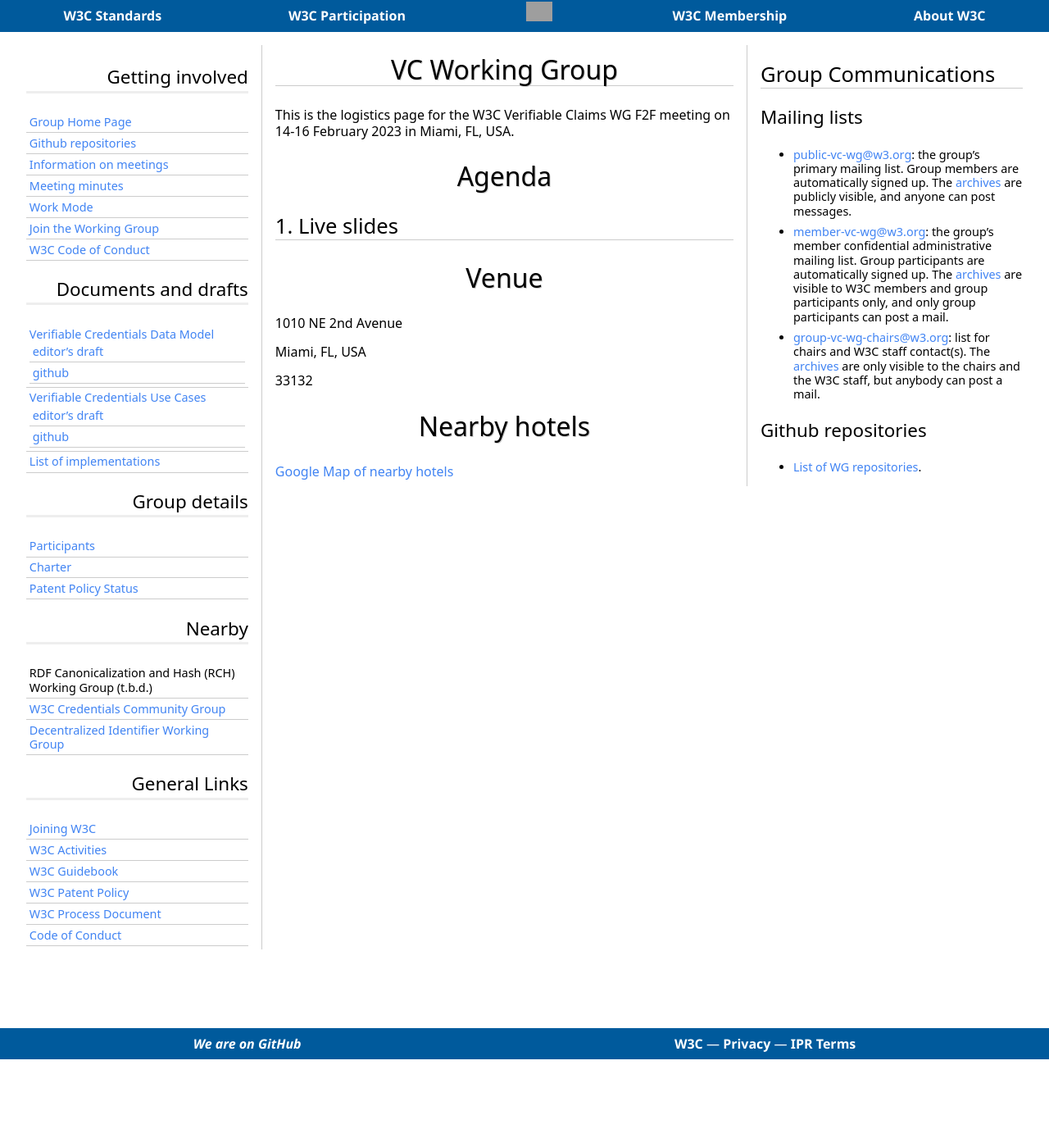
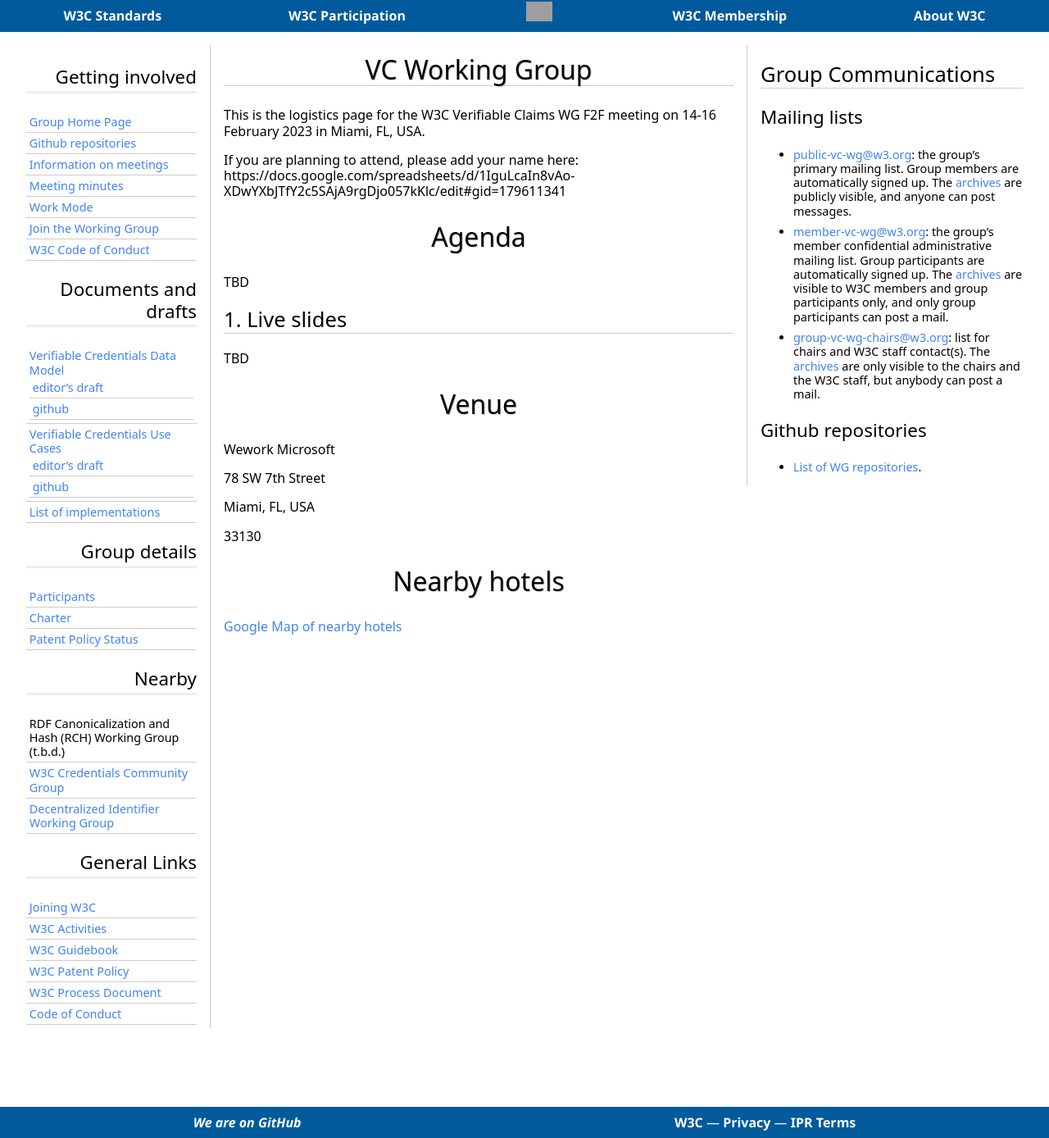
Before and after one commit to w3c/verifiable-credentials, a Jekyll site: the page built from Meetings/F2F/Miami.md, in a window 1280 px wide. Shown: the whole page at 82% size. Built offline with Jekyll 4.4.1, drawn with Linux system fonts in a browser that asks for light colours; some web fonts are replaced; before the commit the page ends 1292 px from its top, so only the background shows below that; grey boxes are pictures that could not be loaded.

Commit message:
Add attendees sheet, update location address.
Signed-off-by: Brent Zundel <brent.zundel@gmail.com>

```diff
--- a/Meetings/F2F/Miami.md
+++ b/Meetings/F2F/Miami.md
@@ -4,17 +4,23 @@
 
 This is the logistics page for the W3C Verifiable Claims WG F2F meeting on 14-16 February 2023 in Miami, FL, USA.
 
+If you are planning to attend, please add your name here: https://docs.google.com/spreadsheets/d/1IguLcaIn8vAo-XDwYXbJTfY2c5SAjA9rgDjo057kKlc/edit#gid=179611341
+
 # Agenda
+TBD
 
 ## Live slides
+TBD
 
 # Venue
-1010 NE 2nd Avenue
+Wework Microsoft
+
+78 SW 7th Street
 
 Miami, FL, USA
 
-33132
+33130
 
 # Nearby hotels
 
-[Google Map of nearby hotels](https://www.google.com/maps/search/Hotels/@25.7841559,-80.1999664,15z/data=!3m1!4b1!4m7!2m6!3m5!2s1010+NE+2nd+Ave!3s0x88d9b6a1105cd6bf:0x7d2875c2a88d8ad6!4m2!1d-80.1912116!2d25.7841562)
+[Google Map of nearby hotels](https://www.google.com/maps/search/Hotels/@25.7671909,-80.2002702,15z/data=!3m1!4b1!4m7!2m6!3m5!2s78+SW+7th+St!3s0x88d9b684eeadddcf:0xad77afbe5af4ea90!4m2!1d-80.1937041!2d25.7671912)
```
